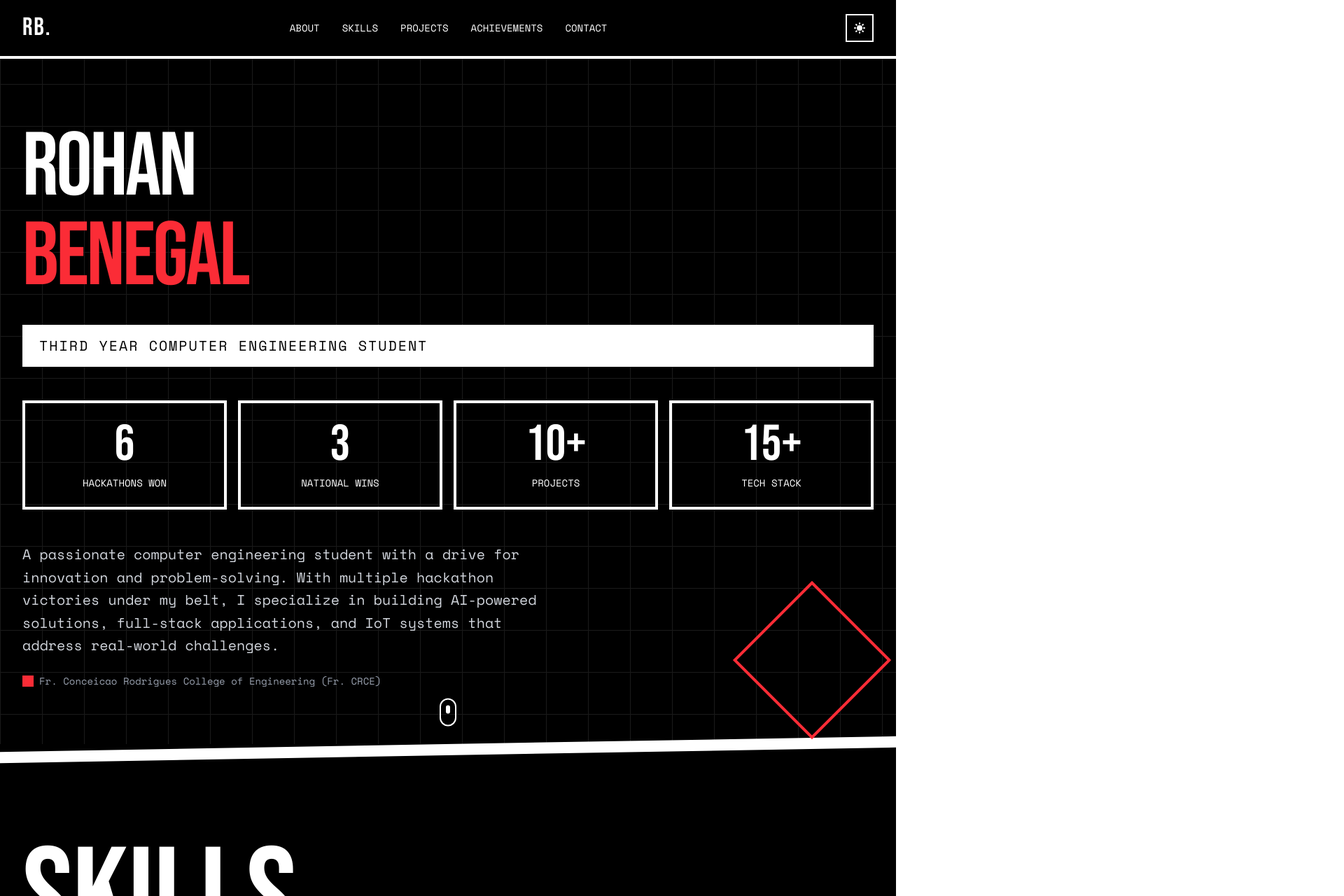
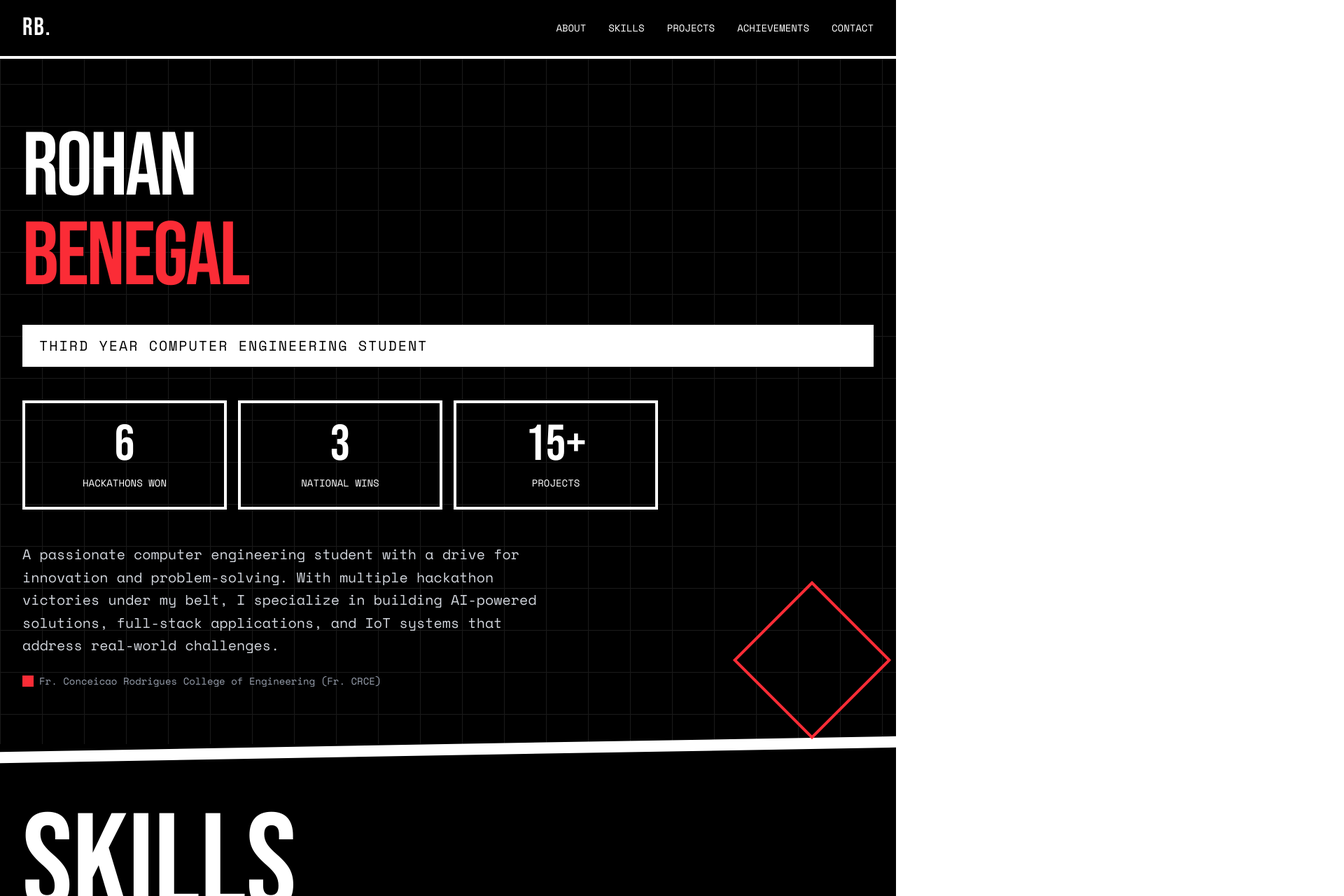
Before and after one commit to rohanbagel/Portfolio, a React app in the folder frontend/: page / in a window 1280 px wide. Shown: the top 1280 px of the page at 70% size, 1920 px wide, since content can reach past the window. Built offline with nearby package versions, Linux system fonts and the light colour scheme; the HTML template or start-up script is replaced by a standard one.

Commit message:
refactor: update layout and styles for Achievements1, Contact1, Projects1, Skills1, and Navbar1 components; remove unused theme toggle functionality feat: modify portfolio data with updated social links and project stats

```diff
--- a/frontend/src/components/landing1/Achievements1.jsx
+++ b/frontend/src/components/landing1/Achievements1.jsx
@@ -8,23 +8,10 @@ const Achievements1 = () => {
   return (
     <section
       id="achievements"
-      className={`py-20 md:py-32 relative transition-colors duration-300 ${
+      className={`py-12 md:py-20 relative transition-colors duration-300 ${
         isDark ? "bg-black text-white" : "bg-white text-black"
       }`}
     >
-      {/* Header Bar */}
-      <div className="bg-red-500 py-4 mb-16 -rotate-1">
-        <div className="flex whitespace-nowrap animate-marquee">
-          {[...Array(10)].map((_, i) => (
-            <span
-              key={i}
-              className="font-['Bebas_Neue'] text-4xl md:text-6xl text-white mx-8"
-            >
-              WINNER • CHAMPION • WINNER • CHAMPION •
-            </span>
-          ))}
-        </div>
-      </div>
 
       <style>{`
         @keyframes marquee {
--- a/frontend/src/components/landing1/Contact1.jsx
+++ b/frontend/src/components/landing1/Contact1.jsx
@@ -38,7 +38,7 @@ const Contact1 = () => {
   return (
     <section
       id="contact"
-      className={`py-20 md:py-32 relative overflow-hidden transition-colors duration-300 ${
+      className={`py-12 md:py-20 relative overflow-hidden transition-colors duration-300 ${
         isDark ? "bg-black text-white" : "bg-white text-black"
       }`}
     >
--- a/frontend/src/components/landing1/Hero1.jsx
+++ b/frontend/src/components/landing1/Hero1.jsx
@@ -69,7 +69,6 @@ const Hero1 = () => {
             { value: stats.hackathonsWon, label: "HACKATHONS WON" },
             { value: stats.nationalWins, label: "NATIONAL WINS" },
             { value: stats.projectsBuilt + "+", label: "PROJECTS" },
-            { value: stats.techStack + "+", label: "TECH STACK" },
           ].map((stat, index) => (
             <motion.div
               key={stat.label}
@@ -124,26 +123,6 @@ const Hero1 = () => {
           <div className="w-40 h-40 border-4 border-red-500 rotate-45" />
         </motion.div>
       </div>
-
-      {/* Scroll Indicator */}
-      <motion.div
-        initial={{ opacity: 0 }}
-        animate={{ opacity: 1 }}
-        transition={{ delay: 1.5 }}
-        className="absolute bottom-8 left-1/2 -translate-x-1/2"
-      >
-        <motion.div
-          animate={{ y: [0, 10, 0] }}
-          transition={{ repeat: Infinity, duration: 1.5 }}
-          className={`w-6 h-10 border-2 rounded-full flex justify-center pt-2 ${
-            isDark ? "border-white" : "border-black"
-          }`}
-        >
-          <div className={`w-1.5 h-3 rounded-full ${
-            isDark ? "bg-white" : "bg-black"
-          }`} />
-        </motion.div>
-      </motion.div>
     </section>
   );
 };
--- a/frontend/src/components/landing1/Navbar1.jsx
+++ b/frontend/src/components/landing1/Navbar1.jsx
@@ -4,7 +4,7 @@ import { useTheme } from "../../context/ThemeContext";
 
 const Navbar1 = () => {
   const [isOpen, setIsOpen] = useState(false);
-  const { isDark, toggleTheme } = useTheme();
+  const { isDark } = useTheme();
 
   const navItems = [
     { label: "ABOUT", href: "#about" },
@@ -55,24 +55,6 @@ const Navbar1 = () => {
             ))}
           </div>
 
-          {/* Theme Toggle */}
-          <button
-            onClick={toggleTheme}
-            className={`hidden md:flex items-center justify-center w-10 h-10 border-2 hover:bg-red-500 hover:border-red-500 transition-all ${
-              isDark ? "border-white text-white" : "border-black text-black"
-            }`}
-            aria-label="Toggle theme"
-          >
-            {isDark ? (
-              <svg className="w-5 h-5" fill="currentColor" viewBox="0 0 20 20">
-                <path d="M10 2a1 1 0 011 1v1a1 1 0 11-2 0V3a1 1 0 011-1zm4 8a4 4 0 11-8 0 4 4 0 018 0zm-.464 4.95l.707.707a1 1 0 001.414-1.414l-.707-.707a1 1 0 00-1.414 1.414zm2.12-10.607a1 1 0 010 1.414l-.706.707a1 1 0 11-1.414-1.414l.707-.707a1 1 0 011.414 0zM17 11a1 1 0 100-2h-1a1 1 0 100 2h1zm-7 4a1 1 0 011 1v1a1 1 0 11-2 0v-1a1 1 0 011-1zM5.05 6.464A1 1 0 106.465 5.05l-.708-.707a1 1 0 00-1.414 1.414l.707.707zm1.414 8.486l-.707.707a1 1 0 01-1.414-1.414l.707-.707a1 1 0 011.414 1.414zM4 11a1 1 0 100-2H3a1 1 0 000 2h1z"/>
-              </svg>
-            ) : (
-              <svg className="w-5 h-5" fill="currentColor" viewBox="0 0 20 20">
-                <path d="M17.293 13.293A8 8 0 016.707 2.707a8.001 8.001 0 1010.586 10.586z"/>
-              </svg>
-            )}
-          </button>
 
           {/* Mobile Menu Button */}
           <button
@@ -129,14 +111,6 @@ const Navbar1 = () => {
               {item.label}
             </a>
           ))}
-          <button
-            onClick={toggleTheme}
-            className={`flex items-center gap-2 font-['Space_Mono'] text-lg hover:text-red-500 transition-colors ${
-              isDark ? "text-white" : "text-black"
-            }`}
-          >
-            {isDark ? "☀ Light Mode" : "🌙 Dark Mode"}
-          </button>
         </div>
       </motion.div>
     </motion.nav>
--- a/frontend/src/components/landing1/Projects1.jsx
+++ b/frontend/src/components/landing1/Projects1.jsx
@@ -8,7 +8,7 @@ const Projects1 = () => {
   return (
     <section
       id="projects"
-      className={`py-20 md:py-32 relative overflow-hidden transition-colors duration-300 ${
+      className={`py-12 md:py-20 relative overflow-hidden transition-colors duration-300 ${
         isDark ? "bg-black text-white" : "bg-white text-black"
       }`}
     >
@@ -22,7 +22,8 @@ const Projects1 = () => {
             }`}
             style={{ top: `${i * 250}px`, left: "-100px" }}
           >
-            BUILD CREATE INNOVATE
+            CODE SHIP REPEAT
+
           </div>
         ))}
       </div>
--- a/frontend/src/components/landing1/Skills1.jsx
+++ b/frontend/src/components/landing1/Skills1.jsx
@@ -19,7 +19,7 @@ const Skills1 = () => {
   };
 
   return (
-    <section id="skills" className={`py-20 md:py-32 relative transition-colors duration-300 ${
+    <section id="skills" className={`py-12 md:py-20 relative transition-colors duration-300 ${
       isDark ? "bg-black text-white" : "bg-white text-black"
     }`}>
       {/* Diagonal Line */}
@@ -73,7 +73,7 @@ const Skills1 = () => {
                     color: isDark ? "#000" : "#fff"
                   }}
                   className={`font-['Space_Mono'] text-sm px-4 py-2 border-2 cursor-default transition-colors ${
-                    isDark ? "border-white" : "border-black"
+                    isDark ? "border-white text-white" : "border-black text-black"
                   }`}
                 >
                   {skill}
@@ -105,7 +105,9 @@ const Skills1 = () => {
                   key={skill}
                   variants={item}
                   whileHover={{ scale: 1.1, backgroundColor: "#ef4444", color: "#fff" }}
-                  className="font-['Space_Mono'] text-sm px-4 py-2 border-2 border-red-500 cursor-default transition-colors"
+                    className={`font-['Space_Mono'] text-sm px-4 py-2 border-2 border-red-500 cursor-default transition-colors ${
+                    isDark ? "text-red-500" : "text-red-500"
+                  }`}
                 >
                   {skill}
                 </motion.span>
@@ -143,7 +145,7 @@ const Skills1 = () => {
                     color: isDark ? "#000" : "#fff"
                   }}
                   className={`font-['Space_Mono'] text-sm px-4 py-2 border-2 cursor-default transition-colors ${
-                    isDark ? "border-white" : "border-black"
+                    isDark ? "border-white text-white" : "border-black text-black"
                   }`}
                 >
                   {skill}
--- a/frontend/src/context/ThemeContext.jsx
+++ b/frontend/src/context/ThemeContext.jsx
@@ -1,4 +1,4 @@
-import { createContext, useContext, useState, useEffect } from 'react';
+import { createContext, useContext } from 'react';
 
 const ThemeContext = createContext();
 
@@ -11,19 +11,8 @@ export const useTheme = () => {
 };
 
 export const ThemeProvider = ({ children }) => {
-  const [isDark, setIsDark] = useState(() => {
-    const saved = localStorage.getItem('theme');
-    return saved ? saved === 'dark' : true; // Default to dark mode
-  });
-
-  useEffect(() => {
-    localStorage.setItem('theme', isDark ? 'dark' : 'light');
-  }, [isDark]);
-
-  const toggleTheme = () => setIsDark(prev => !prev);
-
   return (
-    <ThemeContext.Provider value={{ isDark, toggleTheme }}>
+    <ThemeContext.Provider value={{ isDark: true }}>
       {children}
     </ThemeContext.Provider>
   );
--- a/frontend/src/data/portfolio.js
+++ b/frontend/src/data/portfolio.js
@@ -11,9 +11,9 @@ export const personalInfo = {
 
 export const socialLinks = {
   linkedin: "https://www.linkedin.com/in/rohanbenegal/",
-  github: "https://github.com/rohanbenegal",
-  instagram: "https://instagram.com/rohanbenegal",
-  email: "rohanbenegal@email.com",
+  github: "https://github.com/rohanbagel",
+  instagram: "https://www.instagram.com/m1ghtbethatguy/",
+  email: "rohanbenegalstudy@gmail.com",
 };
 
 export const skills = {
@@ -144,6 +144,6 @@ export const achievements = [
 export const stats = {
   hackathonsWon: 6,
   nationalWins: 3,
-  projectsBuilt: 10,
+  projectsBuilt: 15,
   techStack: 15,
 };
```
